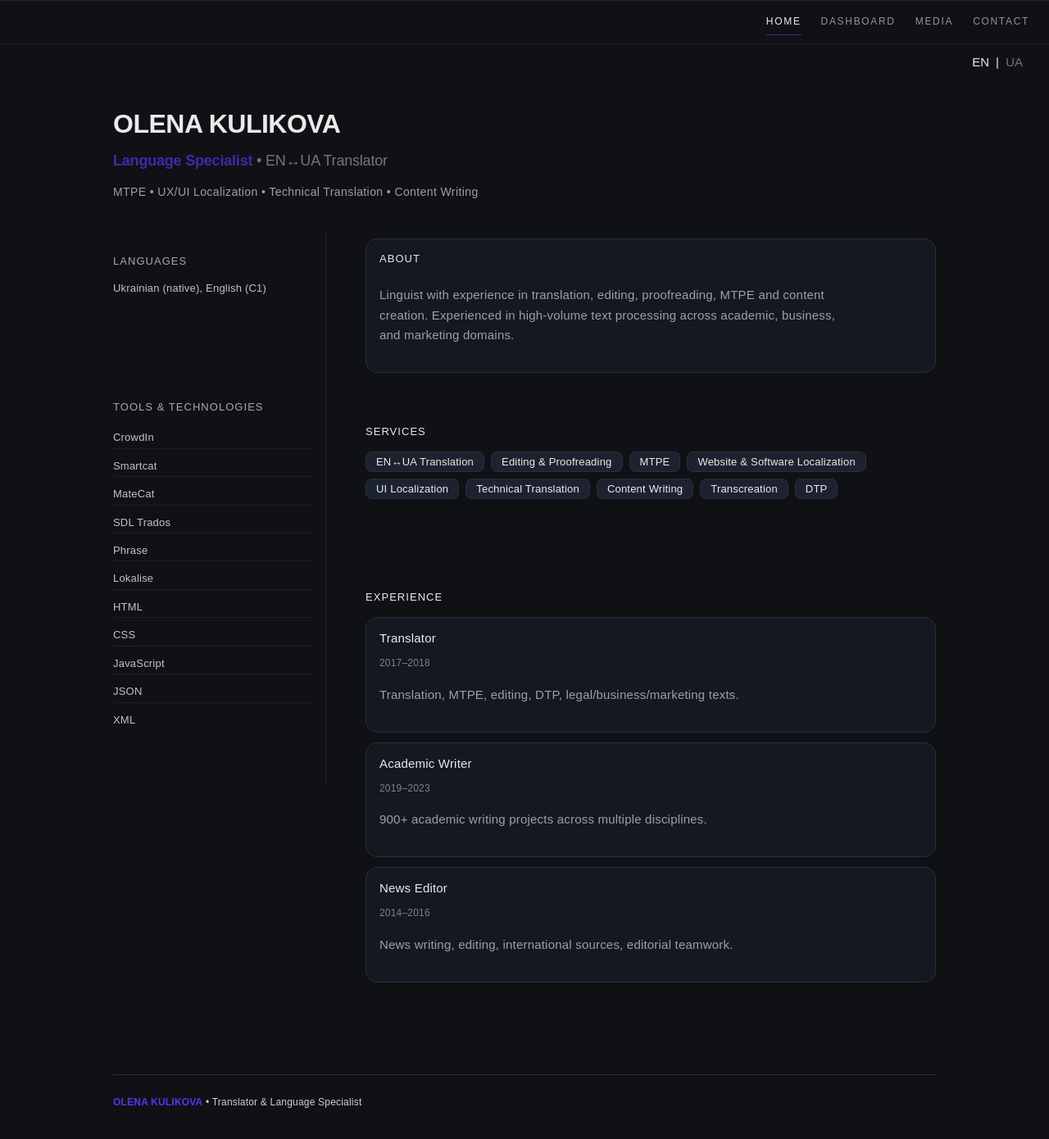
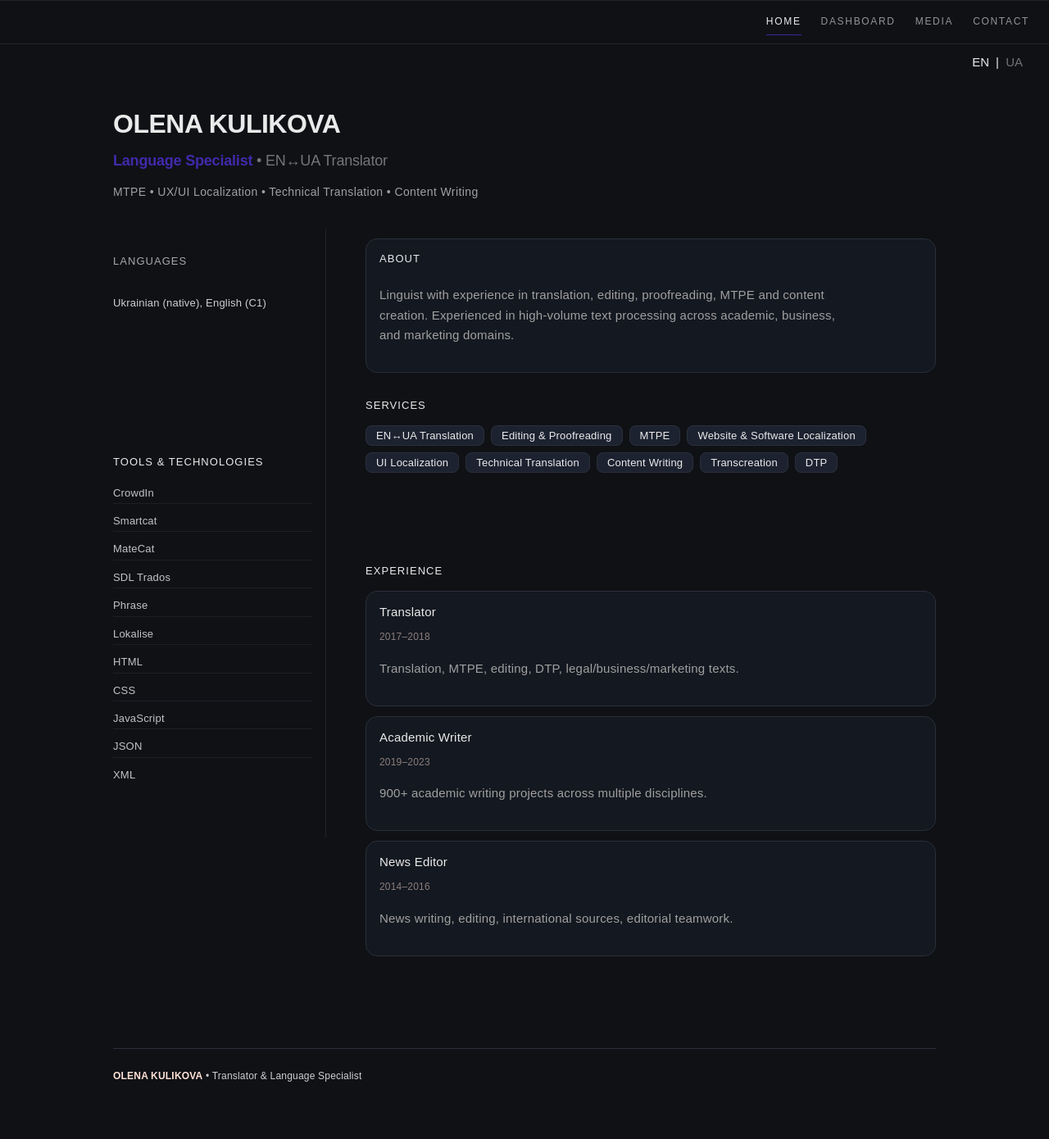
Before and after one commit to SillyCat88/nexia-lab-cv, a React (Vite) app: page /home in a window 1280 px wide. Shown: the top 1390 px of the page at 82% size. Built offline with nearby package versions, Linux system fonts and the light colour scheme.

Commit message:
refactor(home): layout audit and footer component

```diff
--- /dev/null
+++ b/src/components/Footer/Footer.jsx
@@ -0,0 +1,15 @@
+import { content } from "./data/contentFooter";
+import styles from "./Footer.module.css";
+
+export default function Footer ({ lang }) {
+  const t = content[lang];
+
+  return (
+    <footer className={styles.footerContainer}>
+      <p>
+        <span className={styles.accent}>{t.name}</span>
+        {" • "}{t.footerRole}
+      </p>
+    </footer>
+  )
+}
--- /dev/null
+++ b/src/components/Footer/Footer.module.css
@@ -0,0 +1,22 @@
+.footerContainer {
+	margin-top: var(--space-7);
+	padding-top: var(--space-5);
+
+	border-top: 1px solid var(--border);
+
+	color: var(--muted);
+	font-size: 12px;
+}
+
+.accent {
+    color: var(--accent-2);
+    font-weight: 600;
+}
+
+@media (max-width: 768px) {
+    .footerContainer {
+        margin-top: var(--space-6);
+		text-align: center;
+		line-height: 1.5;
+	}
+}
--- /dev/null
+++ b/src/components/Footer/data/contentFooter.js
@@ -0,0 +1,11 @@
+export const content = {
+  en: {
+    name: "OLENA KULIKOVA",
+    footerRole: "Translator & Language Specialist"
+  },
+
+  ua: {
+    name: "ОЛЕНА КУЛІКОВА",
+    footerRole: "Перекладач і Лінгвіст"
+  }
+}
--- a/src/pages/Dashboard/dashboard/Dashboard.jsx
+++ b/src/pages/Dashboard/dashboard/Dashboard.jsx
@@ -5,6 +5,7 @@ import createPointerEngine from "../engine/pointerEngine";
 import BubbleChart from "./BubbleChart";
 import Explorer from "./Explorer";
 import LanguageSwitcher from "../../../components/LanguageSwitcher/LanguageSwitcher";
+import Footer from "../../../components/Footer/Footer";
 import styles from "./Dashboard.module.css";
 
 
@@ -72,6 +73,10 @@ export default function Dashboard({ lang, setLang }) {
 
       {/* SPACE */}
       <div className={styles.spacer} />
+
+      <Footer
+        lang={lang}
+      />
     </section>
   );
 }
--- a/src/pages/Home/Home.jsx
+++ b/src/pages/Home/Home.jsx
@@ -1,5 +1,6 @@
 import { content } from "./data/contentHome";
 import LanguageSwitcher from "../../components/LanguageSwitcher/LanguageSwitcher";
+import Footer from "../../components/Footer/Footer";
 import styles from "./Home.module.css";
 
 
@@ -7,16 +8,16 @@ export default function Home({ lang, setLang }) {
   const t = content[lang];
 
   return (
-    <div className={styles.container}>
+    <div className={styles.mainContainer}>
       <LanguageSwitcher
         lang={lang}
         setLang={setLang}
       />
 
-      <header className={styles.hero}>
-        <h1>{t.name}</h1>
-        <h2>
-          <span className={styles.accent}>{t.heroRole}</span>
+      <header className={styles.heroLayout}>
+        <h1 className={styles.heroName}>{t.name}</h1>
+        <h2 className={styles.heroLanguagePair}>
+          <span className={styles.heroRole}>{t.heroRole}</span>
           {" • "}{t.heroLanguagePair}
         </h2>
         <p className={styles.heroSubtitle}>
@@ -24,61 +25,64 @@ export default function Home({ lang, setLang }) {
         </p>
       </header>
 
-      <div className={styles.layout}>
-        <aside className={styles.sidebar}>
-          <section>
-            <h3>{t.sectionLanguages}</h3>
-            <p>{t.languages}</p>
+      <div className={styles.mainGrid}>
+        <aside className={styles.sidebarContent}>
+          <div className={styles.sidebarLayout}>
+            <section className={styles.sectionContainer}>
+              <h3 className={styles.sidebarLanguagesTitle}>{t.sectionLanguages}</h3>
+              <p className={styles.sidebarLanguagesText}>{t.languages}</p>
             </section>
 
-          <section>
+            <section className={styles.sectionContainer}>
               <h3>{t.sectionTools}</h3>
-            <div className={styles.toolsList}>
+              <div className={styles.toolsLayout}>
                 {t.tools.map((tool, i) => (
-                <span key={i}>{tool}</span>
+                  <span key={i} className={styles.toolsContainer}>{tool}</span>
                 ))}
               </div>
             </section>
+          </div>
         </aside>
 
         <main className={styles.mainContent}>
-          <section className={styles.card}>
+          <section className={styles.cardContainer}>
+            <div className={styles.cardLayout}>
               <h3>{t.sectionAbout}</h3>
-            <p>{t.about}</p>
+              <p className={styles.cardText}>{t.about}</p>
+            </div>
           </section>
 
-          <section>
+          <section className={styles.sectionContainer}>
             <h3>{t.sectionServices}</h3>
-            <ul className={styles.tags}>
+            <ul className={styles.tagsLayout}>
               {t.services.map((s, i) => (
                 <li key={i}>
-                  <span>{s}</span>
+                  <span className={styles.tagsContainer}>{s}</span>
                 </li>
               ))}
             </ul>
           </section>
 
-          <section>
+          <section className={styles.sectionContainer}>
             <h3>{t.sectionExperience}</h3>
             {t.experience.map((e, i) => (
-              <div key={i} className={styles.card}>
-                <h4>{e.title}</h4>
-                <span className={styles.highlight}>
+              <div key={i} className={styles.cardContainer}>
+                <div className={styles.cardLayout}>
+                  <h4 className={styles.cardExperienceTitle}>{e.title}</h4>
+                  <span className={styles.cardExperienceYears}>
                     {e.period}
                   </span>
-                <p>{e.text}</p>
+                  <p className={styles.cardText}>{e.text}</p>
+                </div>
               </div>
             ))}
           </section>
         </main>
       </div>
 
-      <footer>
-        <p>
-          <span className={styles.accent}>{t.name}</span>
-          {" • "}{t.footerRole}
-        </p>
-      </footer>
+      <Footer
+        lang={lang}
+      />
     </div>
   );
 }
--- a/src/pages/Home/Home.module.css
+++ b/src/pages/Home/Home.module.css
@@ -1,75 +1,29 @@
-body {
-	font-family: Arial, sans-serif;
-	font-size: 15px;
-	line-height: 1.65;
-	letter-spacing: 0.2px;
-	background: var(--bg);
-	color: var(--text);
-}
-
-h1,
-h2,
-h3 {
-	letter-spacing: -0.2px;
-}
-
-h1 {
-	margin: 0;
-	margin-bottom: var(--space-2);
-	line-height: 1.1;
-}
-
-h2 {
-	font-size: 18px;
-	font-weight: 400;
-	line-height: 1.25;
-	color: var(--muted);
-	opacity: 0.7;
-}
-
-h3 {
-	margin-bottom: var(--space-4);
-	font-size: 13px;
-	font-weight: 500;
-	line-height: 1.25;
-	letter-spacing: 0.08em;
-	text-transform: uppercase;
-	color: var(--text);
-}
-
-h1,
-h2,
-h3,
-h4,
-p,
-ul {
-	margin-top: 0;
-	margin-bottom: var(--space-4);
-}
-
-p {
-	line-height: 1.65;
-	color: rgb(255 255 255 / 80%);
-}
-
-.container {
+.mainContainer {
 	max-width: 1100px;
 	margin: 0 auto;
 	padding: var(--space-7);
 }
 
-section {
+.mainGrid {
+	display: grid;
+	grid-template-columns: 260px 1fr;
+	gap: var(--space-7);
+
+	align-items: start;
+}
+
+.mainContent {
+	min-width: 0;
+}
+
+.sectionContainer {
 	padding: var(--space-6) 0;
 	margin-bottom: var(--space-6);
 }
 
-.card {
-	display: flex;
-	flex-direction: column;
-	gap: var(--space-2);
-
+.cardContainer {
+	padding: var(--space-4);
 	margin-top: var(--space-3);
-	padding: var(--space-4);
 
 	background: rgba(22, 26, 34, 0.9);
 	backdrop-filter: blur(4px);
@@ -78,16 +32,22 @@ section {
 	border-radius: 14px;
 }
 
-.card:hover {
+.cardLayout {
+	display: flex;
+	flex-direction: column;
+	gap: var(--space-2);
+}
+
+.cardContainer:hover {
 	transform: translateY(-3px);
 }
 
-.card p {
+.cardText {
 	max-width: 70ch;
 	color: var(--muted);
 }
 
-.card h4 {
+.cardExperienceTitle {
 	margin-bottom: var(--space-1);
 
 	font-size: 15px;
@@ -95,30 +55,30 @@ section {
 	line-height: 1.2;
 }
 
-.card span {
+.cardExperienceYears {
 	display: inline-block;
-
 	margin-bottom: var(--space-2);
 
 	font-size: 12px;
+	color: var(--accent-2);
 	opacity: 0.5;
 }
 
-.card,
-.tags span {
+.cardContainer,
+.tagsContainer {
 	transition:
 		transform 0.2s ease,
 		border-color 0.2s ease,
 		background-color 0.2s ease;
 }
 
-.tags {
+.tagsLayout {
 	display: flex;
 	flex-wrap: wrap;
 	gap: var(--space-2);
 }
 
-.tags span {
+.tagsContainer {
 	padding: var(--space-1) var(--space-3);
 
 	background: var(--surface-2);
@@ -131,34 +91,29 @@ section {
 	white-space: nowrap;
 }
 
-.tags span:hover {
+.tagsContainer:hover {
 	transform: translateY(-1px);
 	border-color: var(--border-2);
 }
 
-
-.accent {
-	color: var(--accent);
-	font-weight: 600;
-}
-
-.highlight {
-	color: var(--accent-2);
-}
-
-.hero {
+.heroLayout {
 	margin-bottom: var(--space-6);
 }
 
-.hero h1 {
+.heroName {
 	font-weight: 600;
 	letter-spacing: -0.5px;
 	font-size: clamp(2rem, 2.5vw, 3rem);
 }
 
-.hero h2 {
+.heroLanguagePair {
 	max-width: 600px;
 	margin-top: var(--space-2);
+}
+
+.heroRole {
+	color: var(--accent);
+	font-weight: 600;
 }
 
 .heroSubtitle {
@@ -170,39 +125,37 @@ section {
 	letter-spacing: 0.4px;
 }
 
-.layout {
-	display: grid;
-	grid-template-columns: 260px 1fr;
-	gap: var(--space-7);
-
-	align-items: start;
+.sidebarContent {
+	position: sticky;
+	top: var(--space-6);
+	padding-right: var(--space-4);
+	border-right: 1px solid rgba(255, 255, 255, 0.08);
 }
 
-.sidebar {
-	position: sticky;
-	top: var(--space-6);
-
+.sidebarLayout {
 	display: flex;
 	flex-direction: column;
 	gap: var(--space-4);
-
-	padding-right: var(--space-4);
-
-	border-right: 1px solid rgba(255, 255, 255, 0.08);
 }
 
-.sidebar section p {
+.sidebarLanguagesText {
 	color: rgba(255, 255, 255, 0.75);
-
 	font-size: 13px;
 	line-height: 1.4;
+
+	padding: var(--space-6) 0;
+	margin-bottom: var(--space-6);
+
+	line-height: 1.65;
+	color: rgb(255 255 255 / 80%);
 }
 
-.sidebar h3 {
+.sidebarLanguagesTitle {
 	opacity: 0.7;
+	margin-bottom: 0;
 }
 
-.toolsList {
+.toolsLayout {
 	display: flex;
 	flex-direction: column;
 	gap: var(--space-2);
@@ -210,33 +163,17 @@ section {
 	margin-top: var(--space-2);
 }
 
-.toolsList span {
+.toolsContainer {
 	padding: 2px 0;
-
 	color: rgba(255, 255, 255, 0.75);
-
 	font-size: 13px;
-
 	border-bottom: 1px solid rgba(255, 255, 255, 0.06);
 }
 
-.toolsList span:last-child {
+.toolsContainer:last-child {
 	border-bottom: none;
 }
 
-.mainContent {
-	min-width: 0;
-}
-
-footer {
-	margin-top: var(--space-7);
-	padding-top: var(--space-5);
-
-	border-top: 1px solid var(--border);
-
-	color: var(--muted);
-	font-size: 12px;
-}
 
 /* ===========================
    RESPONSIVE
@@ -247,73 +184,65 @@ footer {
 		margin-bottom: 14px;
 	}
 
-	section {
+	.sectionContainer {
 		margin-bottom: 32px;
-	}
-
-	footer {
-		margin-top: 50px;
-
-		text-align: center;
-		line-height: 1.5;
 	}
 }
 
 @media (max-width: 768px) {
-	.container {
+	.mainContainer {
 		padding: 40px 24px;
 	}
 
-	.hero {
+	.heroLayout {
 		margin-bottom: 40px;
 	}
 
-	.hero h1 {
+	.heroName {
 		font-size: 34px;
 		line-height: 1.15;
 	}
 
-	.hero h2 {
+	.heroLanguagePair {
 		margin-top: 10px;
 
 		font-size: 16px;
 		line-height: 1.5;
 	}
 
-	.card {
+	.cardContainer {
 		padding: 16px;
 	}
 
-	.tags {
+	.tagsLayout {
 		gap: 8px;
 	}
 
-	.tags span {
+	.tagsContainer {
 		padding: 6px 10px;
-
 		font-size: 11px;
 	}
 }
 
 @media (max-width: 900px) {
-	.layout {
+	.mainGrid {
 		grid-template-columns: 1fr;
 		gap: 40px;
 	}
 
-	.sidebar {
+	.sidebarContent {
 		position: static;
 	}
 }
 
 @media (min-width: 1440px) {
-	.layout {
+	.mainGrid {
 		grid-template-columns: 280px 1fr;
 	}
 }
 
 @media (min-width: 1600px) {
-	.container {
+	.mainContainer {
 		max-width: 1200px;
 	}
 }
--- a/src/pages/Home/data/contentHome.js
+++ b/src/pages/Home/data/contentHome.js
@@ -71,7 +71,6 @@ export const content = {
 
     sectionExperience: "Experience",
 
-    footerRole: "Translator & Language Specialist"
   },
 
   ua: {
@@ -146,6 +145,5 @@ export const content = {
 
     sectionExperience: "Досвід",
 
-    footerRole: "Перекладач і Лінгвіст"
   }
 };
--- a/src/styles/index.css
+++ b/src/styles/index.css
@@ -2,20 +2,6 @@
   margin: 0;
   padding: 0;
   box-sizing: border-box;
-}
-
-html,
-body {
-  height: 100%;
-}
-
-a {
-  color: inherit;
-  text-decoration: none;
-}
-
-ul {
-  list-style: none;
 }
 
 :root {
@@ -44,6 +30,76 @@ ul {
   --space-7: 48px;
 }
 
+html,
+body {
+  height: 100%;
+}
+
+body {
+	font-family: Arial, sans-serif;
+	font-size: 15px;
+	line-height: 1.65;
+	letter-spacing: 0.2px;
+	background: var(--bg);
+	color: var(--text);
+}
+
+a {
+  color: inherit;
+  text-decoration: none;
+}
+
+ul {
+  list-style: none;
+}
+
+h1,
+h2,
+h3 {
+	letter-spacing: -0.2px;
+}
+
+h1 {
+	margin: 0;
+	margin-bottom: var(--space-2);
+	line-height: 1.1;
+}
+
+h2 {
+	font-size: 18px;
+	font-weight: 400;
+	line-height: 1.25;
+	color: var(--muted);
+	opacity: 0.7;
+}
+
+h3 {
+	margin-bottom: var(--space-4);
+	font-size: 13px;
+	font-weight: 500;
+	line-height: 1.25;
+	letter-spacing: 0.08em;
+	text-transform: uppercase;
+	color: var(--text);
+}
+
+h1,
+h2,
+h3,
+h4,
+p,
+ul {
+	margin-top: 0;
+	margin-bottom: var(--space-4);
+}
+
+p {
+	line-height: 1.65;
+	color: rgb(255 255 255 / 80%);
+}
+
+
+
 ::selection {
   background: var(--accent);
   color: #fff;
```
Also changed, not shown: src/pages/Contact/Contact.jsx (+7 -1 lines), src/pages/Media/Media.jsx (+8 -0 lines), src/pages/Welcome/Welcome.jsx (+5 -5 lines), src/pages/Welcome/Welcome.module.css (+11 -11 lines). Lines whose indentation alone changed are shown as unchanged.
